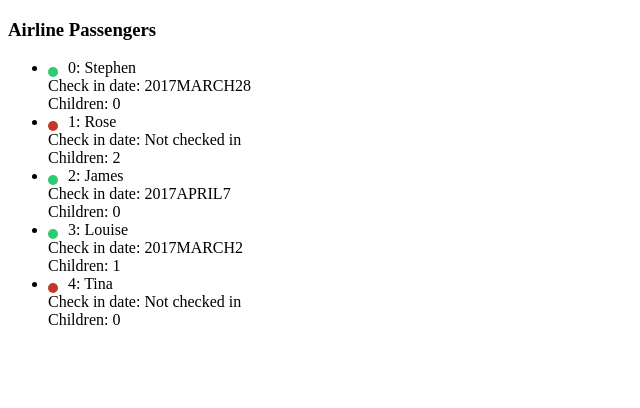
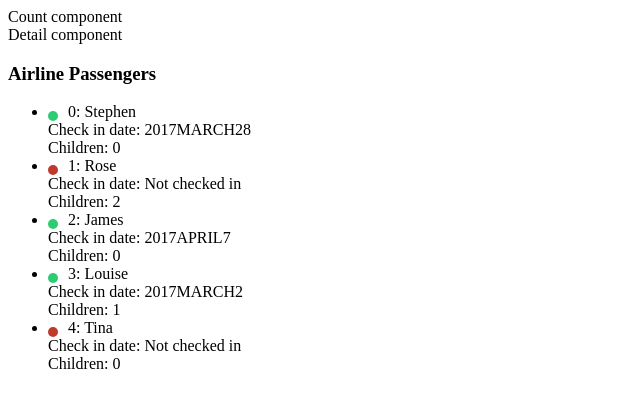
Before and after one commit to AyaanFaruq/AngularFundamentalsRevise, an Angular app: page / in a window 1280 px wide. Shown: the top 408 px of the page, without its empty margins (0-640 px from the left). Built offline with nearby package versions, Linux system fonts and the light colour scheme.

Commit message:
stateless-components

```diff
--- /dev/null
+++ b/src/app/passenger-dashboard/components/passenger-count/passenger-count.component.ts
@@ -0,0 +1,9 @@
+import { Component } from '@angular/core';
+
+@Component({
+  selector: 'passenger-count',
+  template: ` <div>Count component</div> `,
+})
+export class PassengerCountComponent {
+  constructor() {}
+}
--- /dev/null
+++ b/src/app/passenger-dashboard/components/passenger-detail/passenger-detail.component.ts
@@ -0,0 +1,9 @@
+import { Component } from '@angular/core';
+
+@Component({
+  selector: 'passenger-detail',
+  template: ` <div>Detail component</div> `,
+})
+export class PassengerDetailComponent {
+  constructor() {}
+}
--- a/src/app/passenger-dashboard/containers/passenger-dashboard/passenger-dashboard.component.ts
+++ b/src/app/passenger-dashboard/containers/passenger-dashboard/passenger-dashboard.component.ts
@@ -7,6 +7,8 @@ import { Passenger } from '../../models/passenger.interface';
   styleUrls: ['passenger-dashboard.component.scss'],
   template: `
     <div>
+      <passenger-count></passenger-count>
+      <passenger-detail></passenger-detail>
       <h3>Airline Passengers</h3>
       <ul>
         <li *ngFor="let passenger of passengers; let i = index">
@@ -32,7 +34,6 @@ export class PassengerDashboardComponent implements OnInit {
   passengers: Passenger[] = [];
   constructor() {}
   ngOnInit() {
-    console.log('ngOnInit');
     this.passengers = [
       {
         id: 1,
```
Also changed, not shown: src/app/passenger-dashboard/passenger-dashboard.module.ts (+10 -1 lines).
